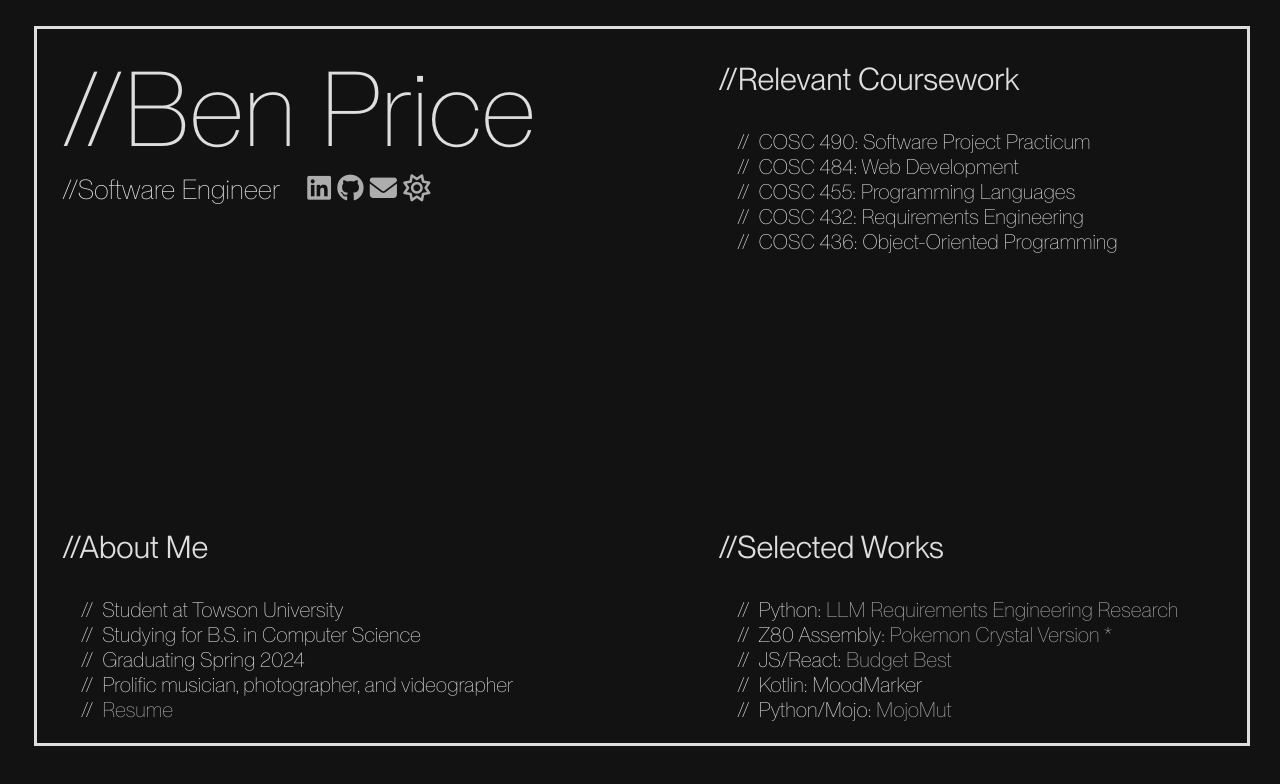
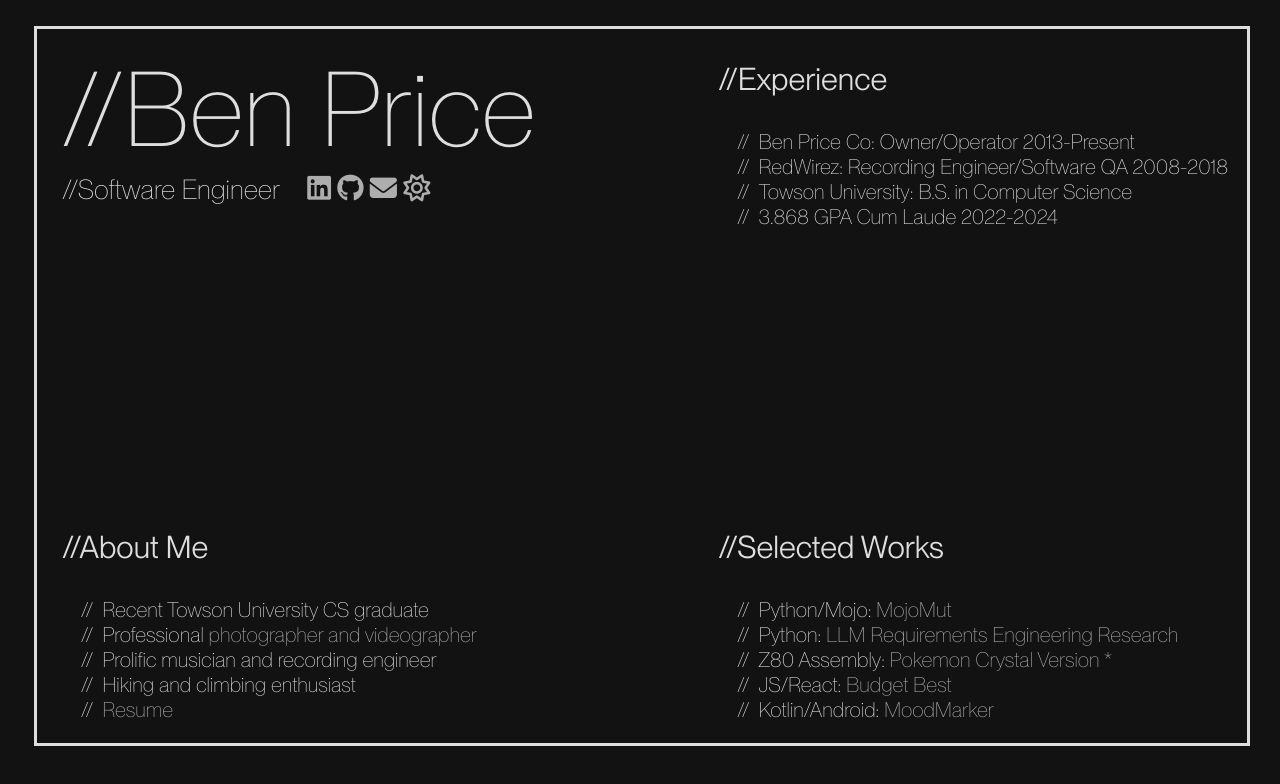
Before and after one commit to b-price/b-price.github.io, a plain HTML site: page index.html in a window 1280 px wide. Drawn offline with nearby package versions, Linux system fonts and the light colour scheme.

Commit message:
Add files via upload

```diff
--- a/index.html
+++ b/index.html
@@ -47,34 +47,33 @@
                 </div>
             </div>
         </div>
-        <div class="coursework" style="flex-shrink: 2;">
-            <p class="headings">//Relevant Coursework</p>
+        <div class="experience" style="flex-shrink: 2;">
+            <p class="headings">//Experience</p>
             <ul class="list">
-                <li>COSC 490: Software Project Practicum</li>
-                <li>COSC 484: Web Development</li>
-                <li>COSC 455: Programming Languages</li>
-                <li>COSC 432: Requirements Engineering</li>
-                <li>COSC 436: Object-Oriented Programming</li>
+                <li>Ben Price Co: Owner/Operator 2013-Present</li>
+                <li>RedWirez: Recording Engineer/Software QA 2008-2018</li>
+                <li>Towson University: B.S. in Computer Science</li>
+                <li>3.868 GPA Cum Laude 2022-2024</li>
             </ul>
         </div>
         <div class="about" style="align-self: flex-end;">
             <p class="headings">//About Me</p>
             <ul class="list">
-                <li>Student at Towson University</li>
-                <li>Studying for B.S. in Computer Science</li>
-                <li>Graduating Spring 2024</li>
-                <li>Prolific musician, photographer, and videographer</li>
+                <li>Recent Towson University CS graduate</li>
+                <li>Professional <a href="https://benprice.co">photographer and videographer</a></li>
+                <li>Prolific musician and recording engineer</li>
+                <li>Hiking and climbing enthusiast</li>
                 <li><a href="Resume.pdf">Resume</a></li>
             </ul>
         </div>
         <div class="works" style="align-self: flex-end;">
             <p class="headings">//Selected Works</p>
             <ul class="list">
+                <li>Python/Mojo: <a href="https://github.com/b-price/mojomut">MojoMut</a></li>
                 <li>Python: <a href="https://github.com/b-price/lc-lq-automation">LLM Requirements Engineering Research</a></li>
                 <li>Z80 Assembly: <a href="https://github.com/b-price/pokemon_crystal_version_star">Pokemon Crystal Version *</a></li>
                 <li>JS/React: <a href="https://github.com/b-price/budget-best">Budget Best</a></li>
-                <li>Kotlin: MoodMarker</li>
-                <li>Python/Mojo: <a href="https://github.com/b-price/mojomut">MojoMut</a></li>
+                <li>Kotlin/Android: <a href="https://github.com/b-price/moodmarker">MoodMarker</a></li>
             </ul>
         </div>
     </div>
--- a/light.css
+++ b/light.css
@@ -126,7 +126,7 @@
     list-style: "//  ";
 }
 
-.coursework {
+.experience {
     overflow: hidden;
     margin-left: 2vw;
     font-size: 1.3em;
--- a/style.css
+++ b/style.css
@@ -125,7 +125,7 @@
     list-style: "//  ";
 }
 
-.coursework {
+.experience {
     overflow: hidden;
     margin-left: 2vw;
     font-size: 1.3em;
```
Also changed, not shown: 1 other file.
